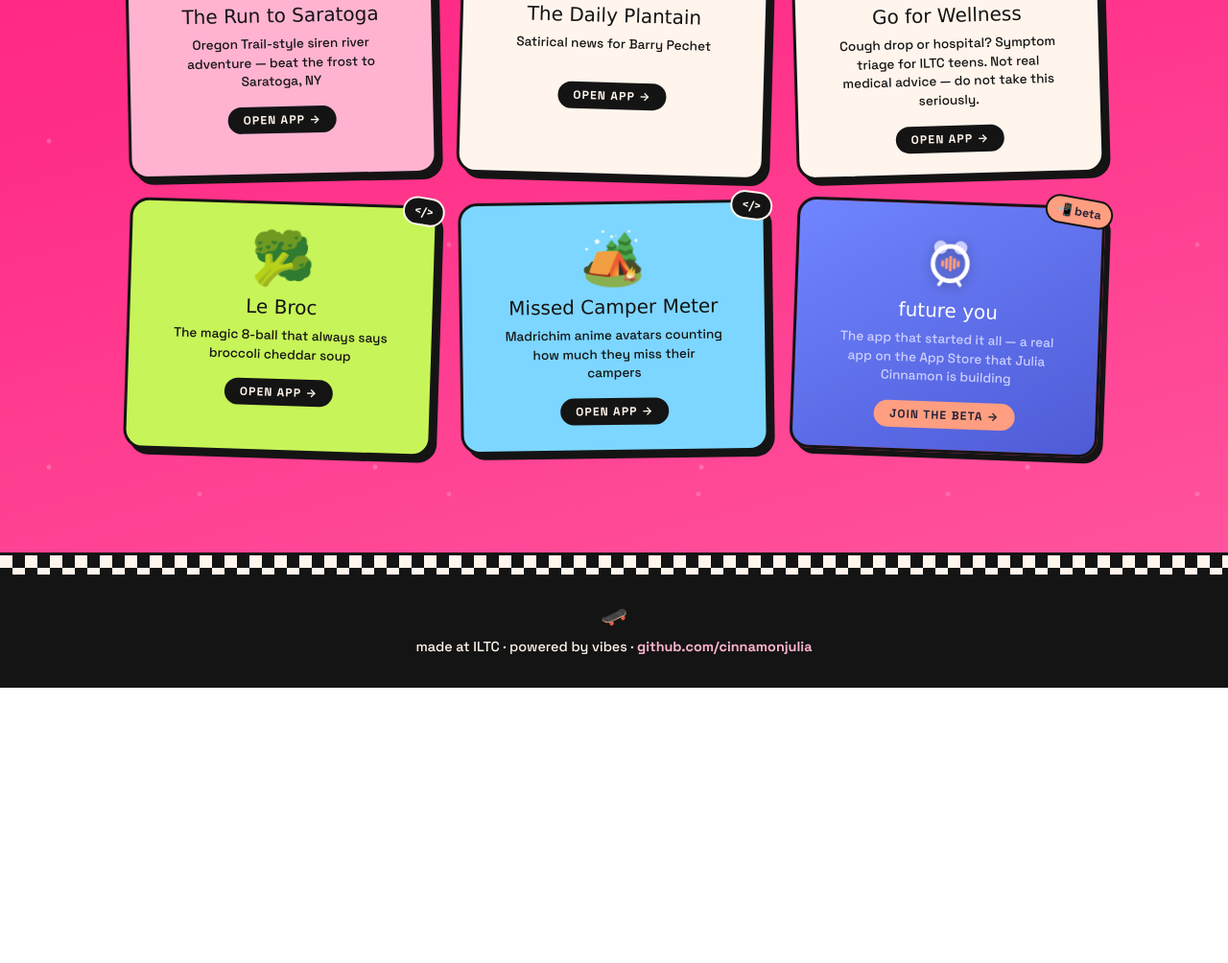
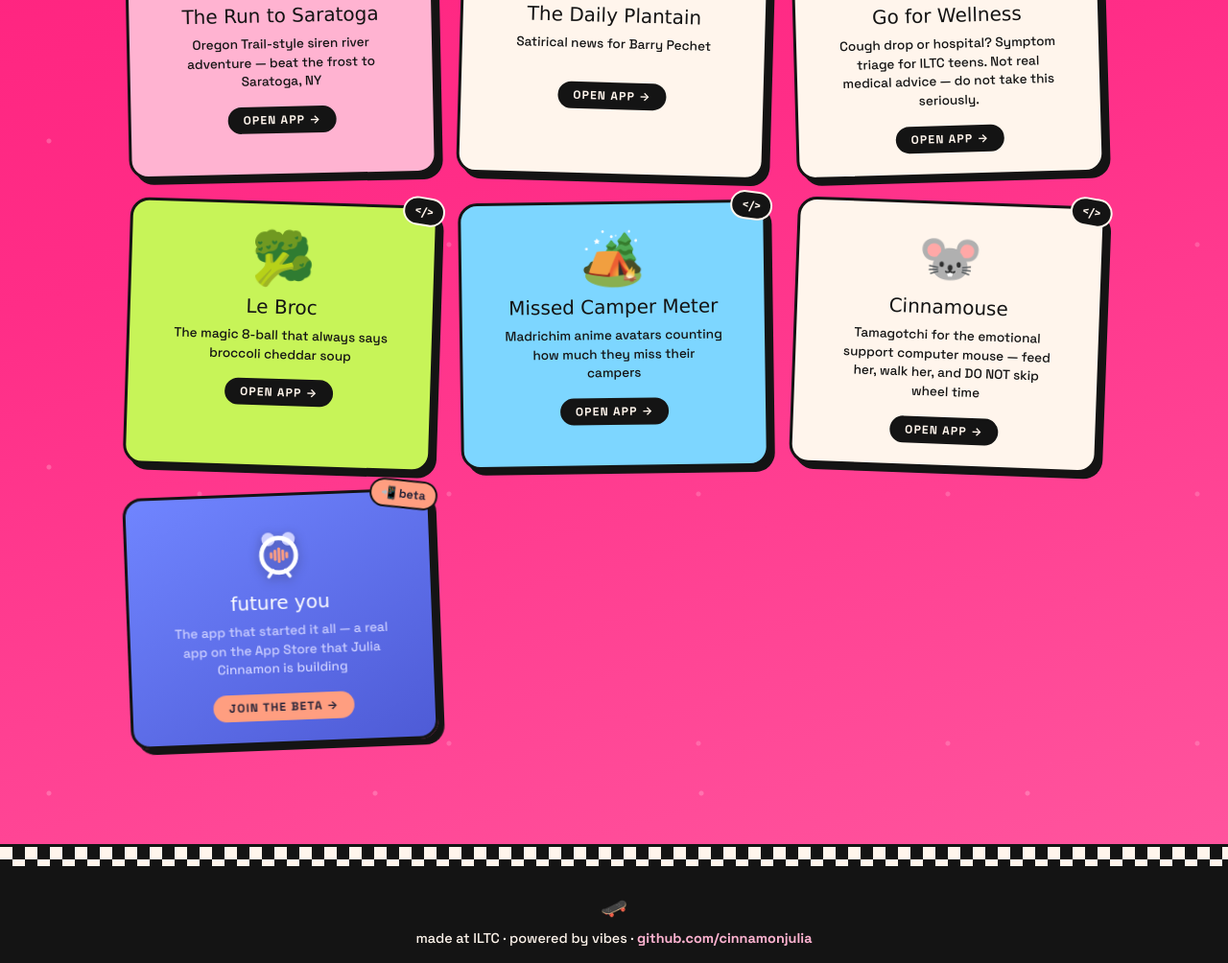
Before and after one commit to cinnamonjulia/iltc-apps, a plain HTML site: page index.html in a window 1280 px wide. Shown: the part 941-1945 px from the top of the page at 96% size. Before the commit the page ends 1658 px from the top, so only its background shows below. Drawn offline with Linux system fonts and the light colour scheme; a web font is replaced by a local one.

Commit message:
Add Cinnamouse sticker — tamagotchi for the emotional support computer mouse
Co-Authored-By: Claude Fable 5 <noreply@anthropic.com>

```diff
--- a/index.html
+++ b/index.html
@@ -335,6 +335,13 @@
     <span class="open">Open app →</span>
   </a>
 
+  <a class="folder" href="https://cinnamonjulia.github.io/cinnamouse/" target="_blank" rel="noopener">
+    <span class="icon">🐭</span>
+    <span class="name">Cinnamouse</span>
+    <span class="desc">Tamagotchi for the emotional support computer mouse — feed her, walk her, and DO NOT skip wheel time</span>
+    <span class="open">Open app →</span>
+  </a>
+
   <a class="folder folder--futureyou" href="https://testflight.apple.com/join/41PGKdpa" target="_blank" rel="noopener" data-badge="📲 beta">
     <span class="icon" aria-hidden="true">
       <svg viewBox="0 0 100 100" xmlns="http://www.w3.org/2000/svg">
```
